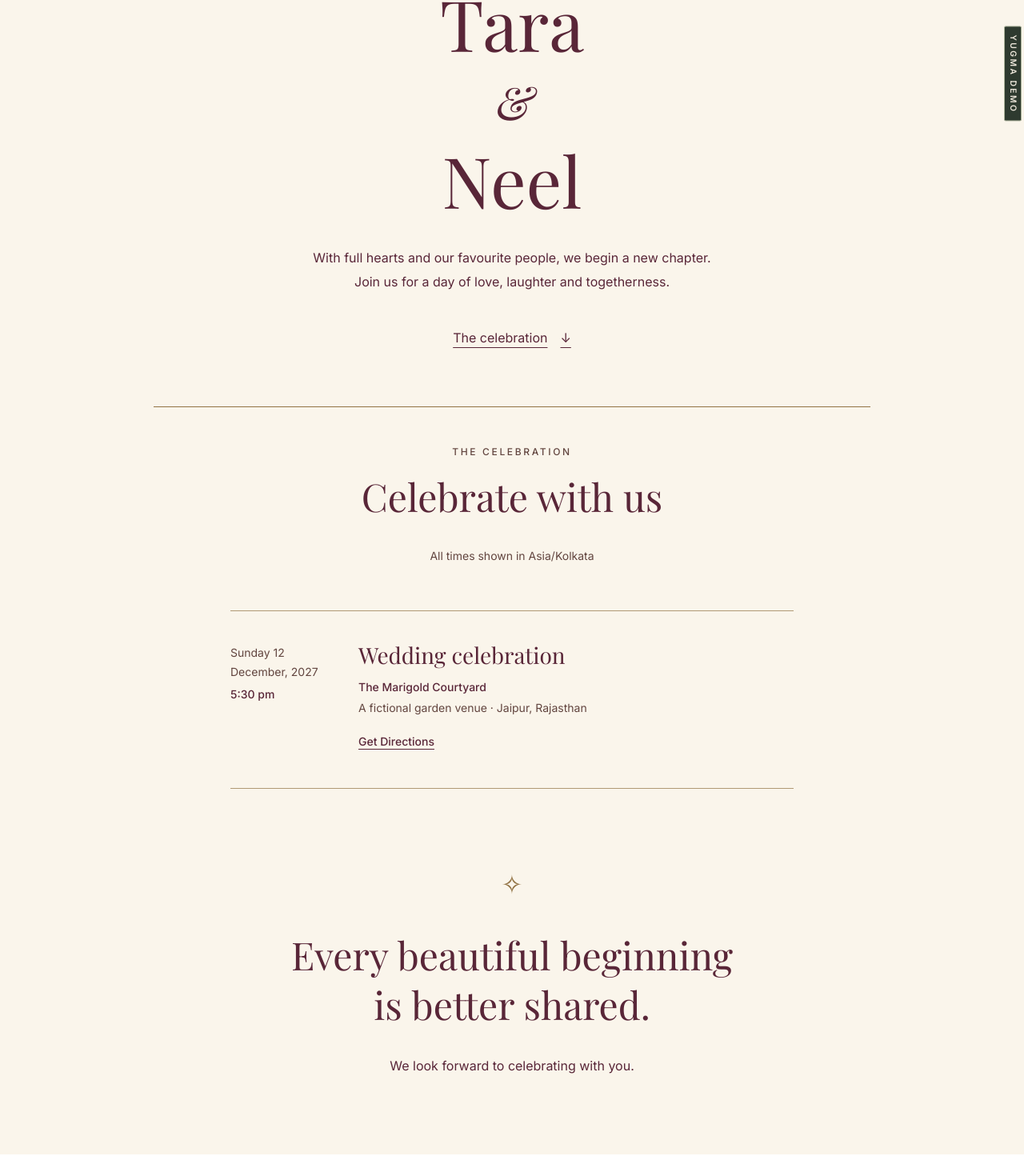
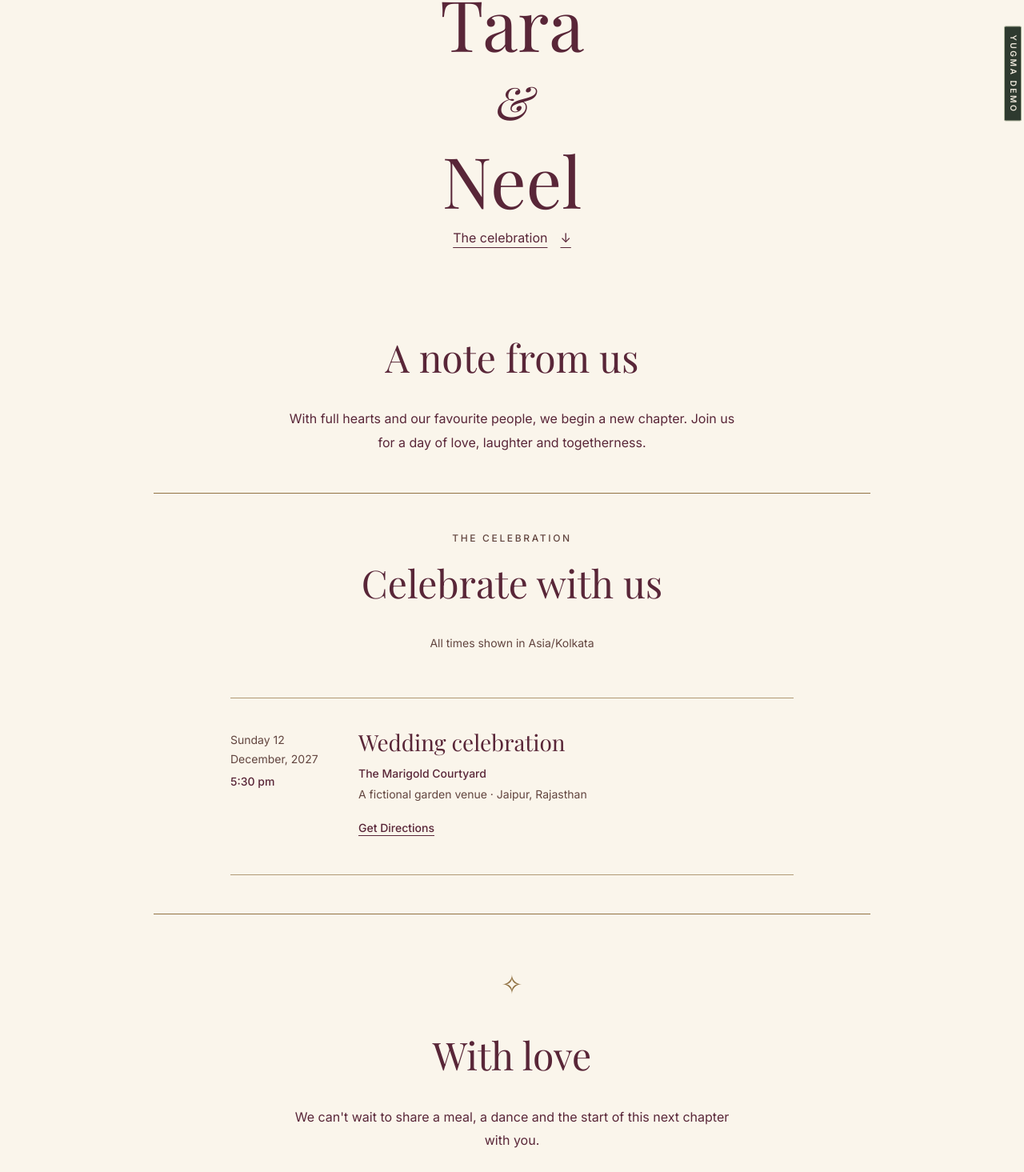
Before and after one commit to rockstarvidhu/yugma, a Next.js app: page /demo/afterglow in a window 1280 px wide. Shown: the part 308-1773 px from the top of the page at 80% size. Before the commit the page ends 1751 px from the top, so only its background shows below. Built offline with nearby package versions, Linux system fonts and the light colour scheme; no server answers; a web font is replaced by a local one.

Commit message:
feat: add Afterglow story and closing notes (#8)

```diff
--- /dev/null
+++ b/src/components/invitation/ClosingNote.tsx
@@ -0,0 +1,25 @@
+import type { Invitation } from "@/types/invitation";
+
+export function ClosingNote({
+  closingNote,
+  hosts,
+}: Pick<Invitation, "closingNote" | "hosts">) {
+  if (!closingNote && !hosts?.length) return null;
+
+  return (
+    <footer className="invitation-closing">
+      <span className="afterglow-ornament" aria-hidden="true">
+        ✧
+      </span>
+      <h2>With love</h2>
+      {closingNote && <p className="invitation-note-copy">{closingNote}</p>}
+      {!!hosts?.length && (
+        <ul aria-label="Hosts" className="invitation-closing-hosts">
+          {hosts.map((name, index) => (
+            <li key={`${index}-${name}`}>{name}</li>
+          ))}
+        </ul>
+      )}
+    </footer>
+  );
+}
--- /dev/null
+++ b/src/components/invitation/StoryNote.tsx
@@ -0,0 +1,73 @@
+"use client";
+
+import Image from "next/image";
+import { useId, useState } from "react";
+import type { Invitation, InvitationImage } from "@/types/invitation";
+
+type StoryNoteProps = Pick<Invitation, "welcomeNote" | "gallery"> & {
+  trustedImageOrigin?: string;
+};
+
+function localStoryPhoto(photo: InvitationImage, trustedOrigin?: string) {
+  if (!trustedOrigin) return undefined;
+  try {
+    const url = new URL(photo.src);
+    const origin = new URL(trustedOrigin).origin;
+    if (
+      url.origin === origin &&
+      !url.username &&
+      !url.password &&
+      !url.search &&
+      !url.hash &&
+      /^\/media\/invitations\/[\w-]+\.(?:avif|jpe?g|png|webp)$/i.test(
+        url.pathname,
+      )
+    ) {
+      return url.pathname;
+    }
+  } catch {
+    return undefined;
+  }
+}
+
+export function StoryNote({
+  welcomeNote,
+  gallery,
+  trustedImageOrigin,
+}: StoryNoteProps) {
+  const headingId = useId();
+  const [failedSource, setFailedSource] = useState<string>();
+  const photos = gallery ?? [];
+  const photo = photos.find((image) =>
+    localStoryPhoto(image, trustedImageOrigin),
+  );
+  const source = photo && localStoryPhoto(photo, trustedImageOrigin);
+  const showPhoto = photo && source && failedSource !== source;
+  if (!welcomeNote && !showPhoto) return null;
+
+  return (
+    <section className="invitation-story" aria-labelledby={headingId}>
+      <h2 id={headingId}>A note from us</h2>
+      {welcomeNote && <p className="invitation-note-copy">{welcomeNote}</p>}
+      {showPhoto && (
+        <figure className="invitation-story-photo">
+          <div className="invitation-story-frame">
+            <Image
+              src={source}
+              alt={photo.alt}
+              fill
+              sizes="(max-width: 40rem) 100vw, 36rem"
+              style={{
+                objectPosition: photo.focalPosition
+                  ? `${photo.focalPosition.x * 100}% ${photo.focalPosition.y * 100}%`
+                  : "center",
+              }}
+              onError={() => setFailedSource(source)}
+            />
+          </div>
+          {photo.caption && <figcaption>{photo.caption}</figcaption>}
+        </figure>
+      )}
+    </section>
+  );
+}
--- a/src/lib/invitation-schema.ts
+++ b/src/lib/invitation-schema.ts
@@ -86,6 +86,7 @@ export const invitationSchema = z
     couple: coupleSchema,
     timeZone: timeZoneSchema,
     welcomeNote: optionalText("Welcome note", 500),
+    closingNote: optionalText("Closing note", 500),
     hosts: z.array(text("Host name", 80)).max(10).optional(),
     coverImage: invitationImageSchema.optional(),
     gallery: z.array(invitationImageSchema).max(MAX_GALLERY_IMAGES).optional(),
--- a/src/templates/afterglow/Afterglow.tsx
+++ b/src/templates/afterglow/Afterglow.tsx
@@ -1,3 +1,5 @@
+import { ClosingNote } from "@/components/invitation/ClosingNote";
+import { StoryNote } from "@/components/invitation/StoryNote";
 import { EventTimeline } from "@/components/invitation/EventTimeline";
 import type { InvitationTemplateProps } from "../types";
 import "./afterglow.css";
@@ -18,13 +20,20 @@ export function Afterglow({ invitation }: InvitationTemplateProps) {
           <span className="afterglow-ampersand">&amp;</span>{" "}
           {invitation.couple.partnerTwo}
         </h1>
-        {invitation.welcomeNote && (
-          <p className="afterglow-welcome">{invitation.welcomeNote}</p>
-        )}
         <a className="afterglow-link" href="#celebration">
           The celebration <span aria-hidden="true">↓</span>
         </a>
       </header>
+      <StoryNote
+        welcomeNote={invitation.welcomeNote}
+        gallery={invitation.gallery}
+        trustedImageOrigin={
+          process.env.SITE_URL ??
+          (process.env.VERCEL_PROJECT_PRODUCTION_URL
+            ? `https://${process.env.VERCEL_PROJECT_PRODUCTION_URL}`
+            : undefined)
+        }
+      />
       {/* TODO(afterglow): future scroll-driven florals and photo interactions stay template-local. */}
       <EventTimeline
         id="celebration"
@@ -32,17 +41,10 @@ export function Afterglow({ invitation }: InvitationTemplateProps) {
         events={invitation.events}
         timeZone={invitation.timeZone}
       />
-      <footer className="afterglow-closing">
-        <span className="afterglow-ornament" aria-hidden="true">
-          ✧
-        </span>
-        <h2>
-          Every beautiful beginning
-          <br />
-          is better shared.
-        </h2>
-        <p>We look forward to celebrating with you.</p>
-      </footer>
+      <ClosingNote
+        closingNote={invitation.closingNote}
+        hosts={invitation.hosts}
+      />
     </main>
   );
 }
--- a/src/templates/afterglow/afterglow.css
+++ b/src/templates/afterglow/afterglow.css
@@ -10,7 +10,8 @@
 }
 .afterglow-cover,
 .afterglow-celebration,
-.afterglow-closing {
+.afterglow-invitation .invitation-story,
+.afterglow-invitation .invitation-closing {
   max-width: 56rem;
   margin: auto;
   text-align: center;
@@ -47,11 +48,6 @@
   font-size: 0.65em;
   margin: 0.25em 0;
 }
-.afterglow-welcome {
-  max-width: 32rem;
-  margin: 2rem auto;
-  line-height: 1.9;
-}
 .afterglow-link {
   display: inline-flex;
   gap: 1rem;
@@ -79,11 +75,41 @@
   line-height: 1.3;
   margin: 1rem 0 2rem;
 }
-.afterglow-closing {
-  padding: 1rem 0 6rem;
+.afterglow-invitation .invitation-story {
+  padding: 1rem 0 3rem;
 }
-.afterglow-closing p {
-  line-height: 1.8;
+.afterglow-invitation .invitation-closing {
+  border-top: 1px solid var(--afterglow-gold);
+  padding: 2rem 0 6rem;
+}
+.afterglow-invitation .invitation-note-copy {
+  max-width: 36rem;
+  margin: 0 auto;
+  line-height: 1.85;
+  white-space: pre-line;
+}
+.afterglow-invitation .invitation-story-photo {
+  max-width: 36rem;
+  margin: 1.5rem auto 0;
+}
+.afterglow-invitation .invitation-story-frame {
+  position: relative;
+  aspect-ratio: 4 / 3;
+  overflow: hidden;
+  background: #eadbc4;
+}
+.afterglow-invitation .invitation-story-frame img {
+  object-fit: cover;
+}
+.afterglow-invitation .invitation-story-photo figcaption {
+  margin-top: 0.75rem;
+  color: #62453f;
+  font-size: 0.875rem;
+}
+.afterglow-invitation .invitation-closing-hosts {
+  margin-top: 1.25rem;
+  line-height: 1.7;
+  font-weight: 600;
 }
 @media (min-width: 48rem) {
   .afterglow-cover {
--- a/src/templates/internal/demo-invitation.ts
+++ b/src/templates/internal/demo-invitation.ts
@@ -6,6 +6,9 @@ export const shellDemoInvitation = invitationSchema.parse({
   couple: { partnerOne: "Tara", partnerTwo: "Neel" },
   welcomeNote:
     "With full hearts and our favourite people, we begin a new chapter. Join us for a day of love, laughter and togetherness.",
+  closingNote:
+    "We can't wait to share a meal, a dance and the start of this next chapter with you.",
+  hosts: ["The families of Tara and Neel"],
   timeZone: "Asia/Kolkata",
   events: [
     {
```
Also changed, not shown: 4 other files (tests, documents, lock files or other folders).
